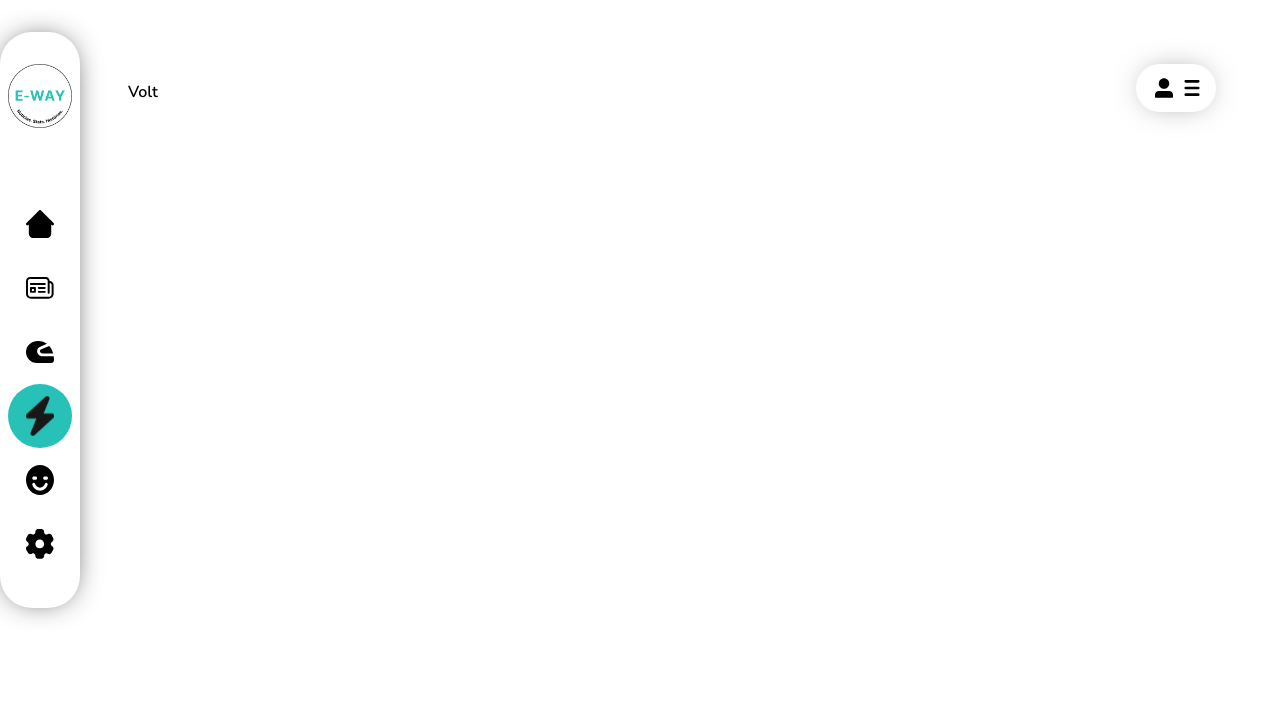
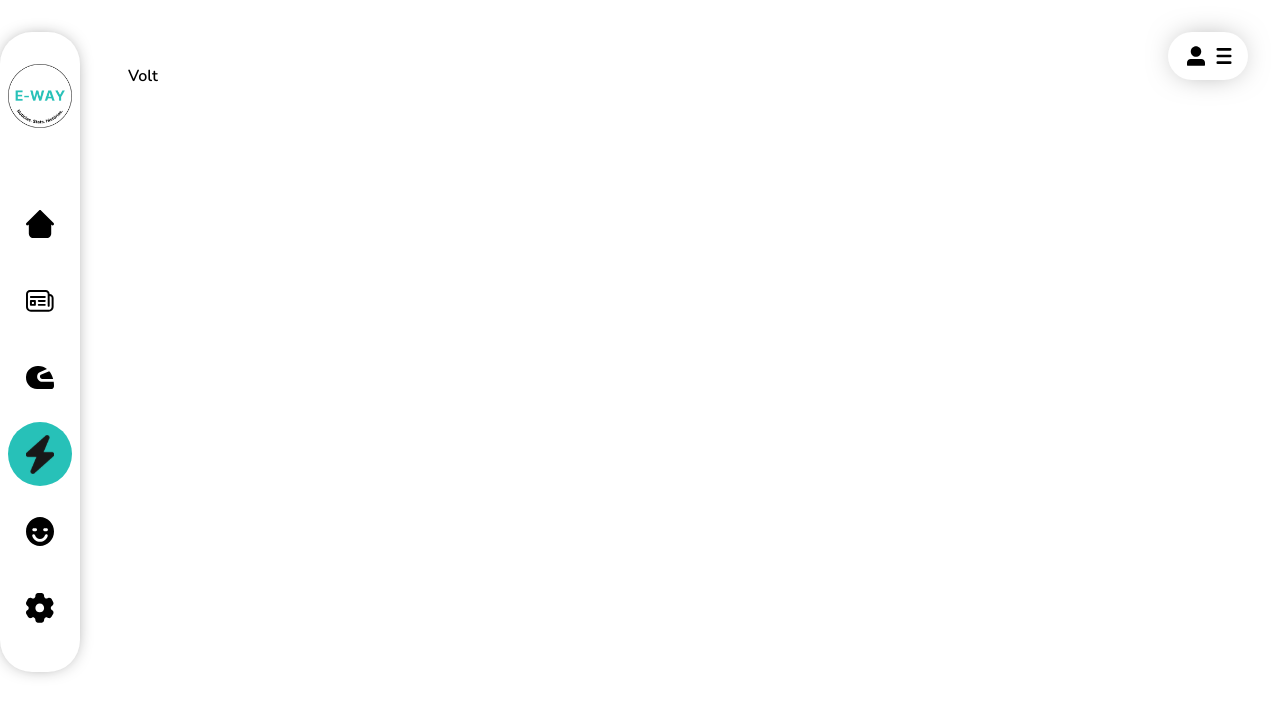
Before and after one commit to ryanbritodev/e-way, a React (Vite) app: page /volt in a window 1280 px wide. Shown: the top 716 px of the page. Built offline with nearby package versions, Linux system fonts and the light colour scheme.

Commit message:
feat(AppLayout): now layout is flexible in vertical, and fixed side bar and profile

```diff
--- a/src/pages/components/AppLayout/index.jsx
+++ b/src/pages/components/AppLayout/index.jsx
@@ -31,13 +31,13 @@ export const AppLayout = ({ children }) => {
   ];
 
   return (
-    <div className="appLayout px-[2em] sm:px-[0em] sm:pr-[2em] py-[2em] w-full h-full flex flex-col xl:flex-row justify-top items-center xl:justify-center xl:items-start relative xl:static bg-[#fff]">
+    <div className="appLayout px-[2em] sm:px-[0em] sm:pr-[2em] w-full h-full flex flex-col xl:flex-row justify-top items-center xl:justify-center xl:items-start relative xl:static bg-[#fff]">
       <div className="sm:pr-[5em] sm:pl-[8em] md:pl-[12em] xl:pl-[0em] xl:gap-[3em] w-full max-w-[1280px] flex flex-col justify-top xl:flex-row xl:relative">
         <BurgerMenu>
           <SideBar links={links} />
           <ProfileButton />
         </BurgerMenu>
-        <div className="w-full h-full pt-[3em]">{children}</div>
+        <div className="w-full h-full max-h-screen pt-[4em] pb-[2em] overflow-y-auto">{children}</div>
       </div>
     </div>
   );
--- a/src/pages/components/ProfileButton/index.jsx
+++ b/src/pages/components/ProfileButton/index.jsx
@@ -6,7 +6,7 @@ export const ProfileButton = () => {
   return (
     <Link
       to="/profile"
-      className={`sm:flex absolute right-[2em] top-[2em] w-[5em] h-[2em] p-[1.5em] flex justify-center items-center gap-[.5em] rounded-full transition-all hover:shadow-[0_0_30px_-10px_rgba(39,193,184,.9)] shadow-[0_0_30px_-10px_rgba(0,0,0,0.5)] max-sm:top-[2.5em] max-sm:left-[2.5em] z-50  ${
+      className={`sm:flex absolute right-[0em] top-[2em] w-[5em] h-[2em] p-[1.5em] flex justify-center items-center gap-[.5em] rounded-full transition-all hover:shadow-[0_0_30px_-10px_rgba(39,193,184,.9)] shadow-[0_0_30px_-10px_rgba(0,0,0,0.5)] max-sm:top-[2.5em] max-sm:left-[2.5em] z-50  ${
         pathname === "/profile" ? "bg-eblue" : "bg-white"
       }`}
     >
--- a/src/pages/components/SideBar/index.jsx
+++ b/src/pages/components/SideBar/index.jsx
@@ -4,14 +4,14 @@ export const SideBar = ({ links }) => {
   const { pathname } = useLocation();
 
   return (
-    <aside className="absolute sm:flex xl:relative align-self-left z-50 top-0 left-0 w-full max-w-[5em] md:max-w-[6em] h-full max-h-[50em] bg-white rounded-br-[2em] rounded-tr-[2em] xl:rounded-[2em] flex flex-col justify-center items-center pt-[2em] pb-[2em] gap-[.5em] shadow-[0_0_30px_-10px_rgba(0,0,0,0.9)] max-sm:w-full max-sm:static transition-all max-sm:max-w-full max-sm:rounded-none max-sm:justify-center lg:w-[5em]">
+    <aside className="fixed sm:flex xl:relative align-self-left z-50 top-0 xl:mt-[2em] left-0 w-full max-w-[5em] md:max-w-[6em] xl:h-[40em] xl:max-h-[40em] h-full max-h-full bg-white rounded-br-[2em] rounded-tr-[2em] xl:rounded-[2em] flex flex-col justify-center items-center pt-[2em] pb-[2em] gap-[.5em] shadow-[0_0_20px_-10px_rgba(0,0,0,0.9)] max-sm:w-full max-sm:static transition-all max-sm:max-w-full max-sm:rounded-none max-sm:justify-center lg:w-[5em]">
       <img
         src="/assets/images/sideBar/ewayLogo.png"
         alt="Eway Logo"
         className="w-full max-w-[3em] md:max-w-[4em] mb-[3.5em] max-sm:max-w-[5em]"
       />
 
-      <div className="flex flex-col justify-between items-between h-full max-h-full max-sm:flex-row max-sm:gap-[2em] max-sm:flex-wrap max-sm:justify-center max-sm:items-center max-sm:max-w-[60%] max-sm:max-h-[40%] max-sm:gap-y-0">
+      <div className="flex flex-col justify-between items-between h-full max-h-full max-sm:flex-row max-sm:gap-[2em] max-sm:flex-wrap max-sm:justify-center max-sm:items-center max-sm:max-w-[60%]  max-sm:gap-y-0">
         {links.map((link) => {
           return (
             <Link
```
